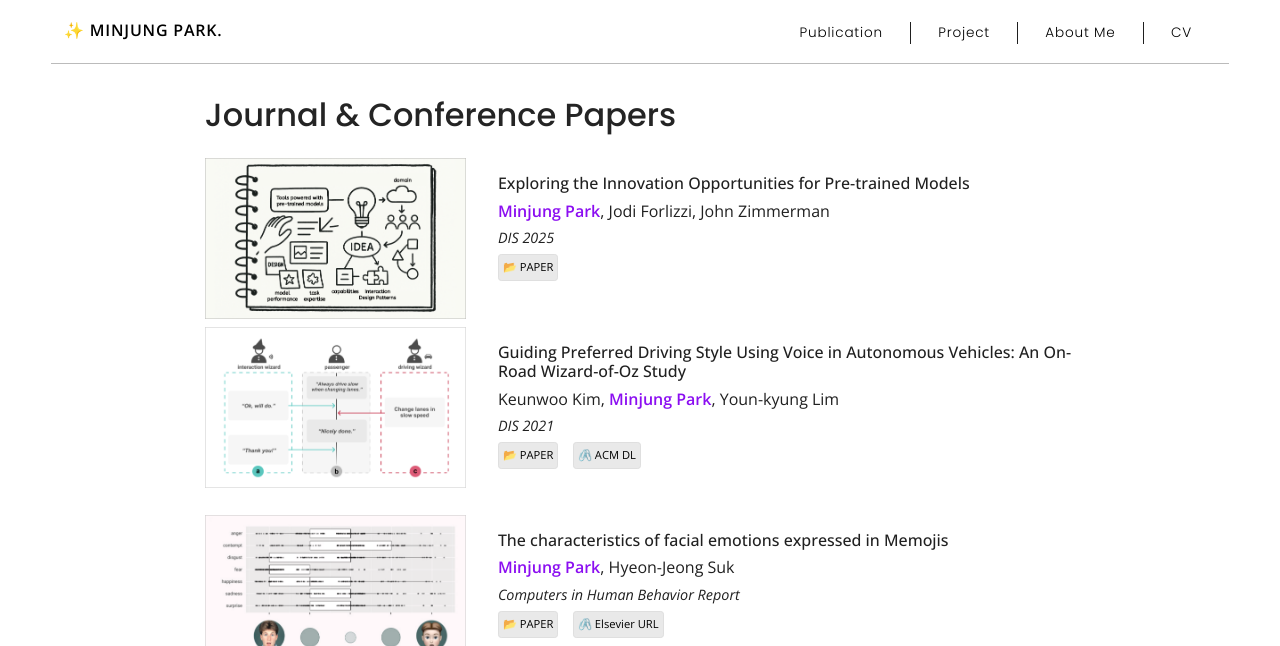
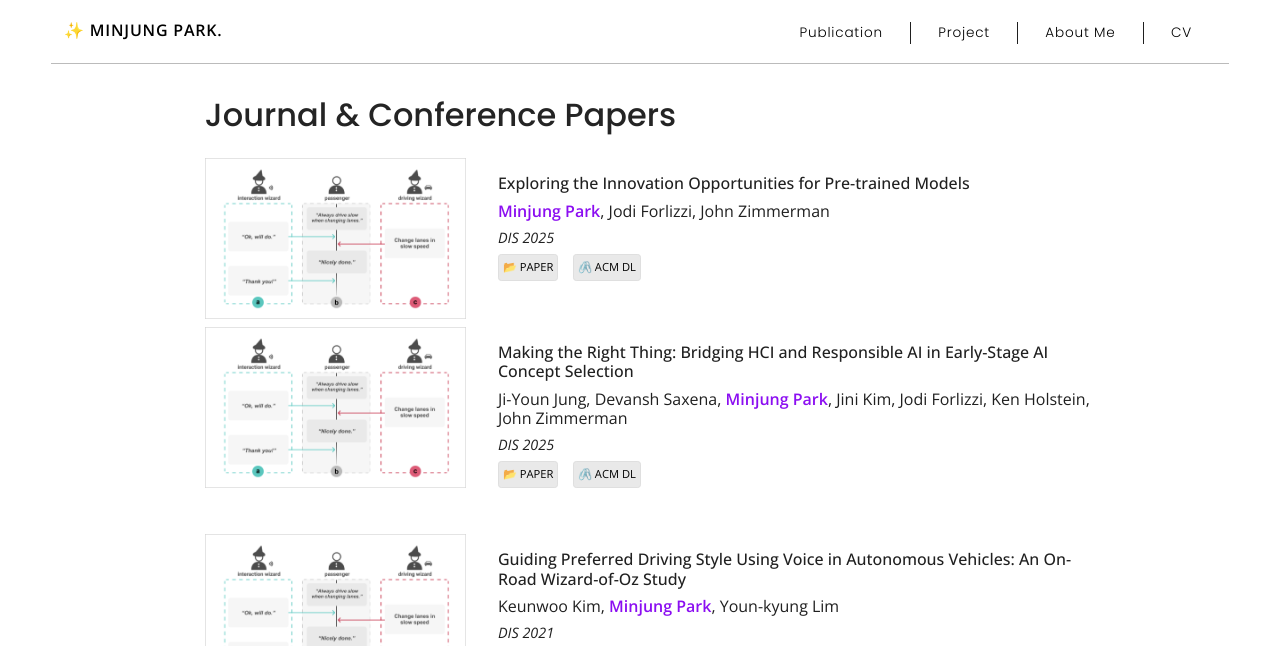
Before and after one commit to MinjungPark1/page, a plain HTML site: page html/publication_2023.html in a window 1280 px wide. Shown: the top 646 px of the page. Drawn offline with nearby package versions, Linux system fonts and the light colour scheme.

Commit message:
Update publication_2023.html

```diff
--- a/html/publication_2023.html
+++ b/html/publication_2023.html
@@ -2,21 +2,21 @@
 <html lang="ko">
 <head>
     <meta charset="UTF-8" />
-    <title>publicatin2023</title>
+    <title>publicatin</title>
     <meta name="viewport" content="width=device-width, maximum-scale=1, initial-scale=1, scalable=no, minimum-scale=1">
     <meta content="yes" name="apple-mobile-web-app-capable" />
     <meta content="minimum-scale=1.0, width=device-width, maximum-scale=1, user-scalable=no" name="viewport" />
 
-    <!-- Google tag (gtag.js)
     <script async src="https://www.googletagmanager.com/gtag/js?id=G-5LH6N4V0GN"></script>
     <script>
       window.dataLayer = window.dataLayer || [];
       function gtag(){dataLayer.push(arguments);}
       gtag('js', new Date());
 
-      gtag('config', 'G-5LH6N4V0GN');
+      gtag('config', 'G-LGVXZ7EDR3');
     </script>
--->
+
+
     <!-- CSS only -->
     <link href="https://cdn.jsdelivr.net/npm/bootstrap@5.0.2/dist/css/bootstrap.min.css" rel="stylesheet" integrity="sha384-EVSTQN3/azprG1Anm3QDgpJLIm9Nao0Yz1ztcQTwFspd3yD65VohhpuuCOmLASjC" crossorigin="anonymous">
     <link rel="icon" type="image/x-icon" href="../images/favicon.ico">
@@ -88,14 +88,32 @@
 
           <div class="paper">
               <div class="pic">
-                  <img src="../images/DIS'25_thumbnail.png" alt="My Image" width=100%>
+                  <img src="../images/DIS_thumbnail.png" alt="My Image" width=100%>
 
               </div>
               <div class="info">
                 <h2>Exploring the Innovation Opportunities for Pre-trained Models</h3>
                 <h3><span class="me">Minjung Park</span>, Jodi Forlizzi, John Zimmerman</h3>
                 <h4>DIS 2025</h4>
-                <p><a href="../files/Exploring_the_Innovation_Opportunities_for_Pre_trained_Models.pdf" target="_blank"><button class="button button1">📂 PAPER</button></a></p>
+                <p><a href="https://arxiv.org/pdf/2505.15790" target="_blank"><button class="button button1">📂 PAPER</button></a>&nbsp;&nbsp;&nbsp;&nbsp;&nbsp;<a href="https://dl.acm.org/doi/10.1145/3715336.3735753" target="_blank"><button class="button button1">🖇️ ACM DL</button></a></p>
+
+                 <!--<p><a href="../files/Guiding Preferred.pdf" target="_blank"><button class="button button1">📂 PAPER</button></a>&nbsp;&nbsp;&nbsp;&nbsp;&nbsp;<a href="https://dl.acm.org/doi/abs/10.1145/3461778.3462056" target="_blank"><button class="button button1">🖇️ ACM DL</button></a></p>
+               <button type="button" class="button button1">📂 PAPER</button>
+        -->
+
+              </div>
+            </div>
+
+          <div class="paper">
+              <div class="pic">
+                  <img src="../images/DIS_thumbnail.png" alt="My Image" width=100%>
+
+              </div>
+              <div class="info">
+                <h2>Making the Right Thing: Bridging HCI and Responsible AI in Early-Stage AI Concept Selection</h3>
+                <h3>Ji-Youn Jung, Devansh Saxena, <span class="me">Minjung Park</span>, Jini Kim, Jodi Forlizzi, Ken Holstein, John Zimmerman</h3>
+                <h4>DIS 2025</h4>
+                <p><a href="https://arxiv.org/abs/2506.17494" target="_blank"><button class="button button1">📂 PAPER</button></a>&nbsp;&nbsp;&nbsp;&nbsp;&nbsp;<a href="https://dl.acm.org/doi/10.1145/3715336.3735745" target="_blank"><button class="button button1">🖇️ ACM DL</button></a></p>
 
                  <!--<p><a href="../files/Guiding Preferred.pdf" target="_blank"><button class="button button1">📂 PAPER</button></a>&nbsp;&nbsp;&nbsp;&nbsp;&nbsp;<a href="https://dl.acm.org/doi/abs/10.1145/3461778.3462056" target="_blank"><button class="button button1">🖇️ ACM DL</button></a></p>
                <button type="button" class="button button1">📂 PAPER</button>
@@ -293,7 +311,7 @@
 
 
     </div>
-    <h4> Copyright ⓒ 2024 MINJUNG PARK. All rights reserved. </h4>
+    <h4> Copyright ⓒ 2025 MINJUNG PARK. All rights reserved. </h4>
 
 </div>
 <script src="../js/hamburger.js"></script>
```
